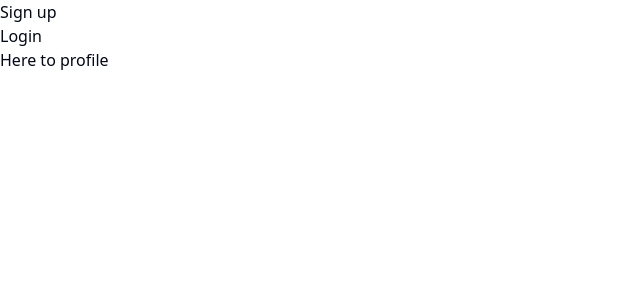
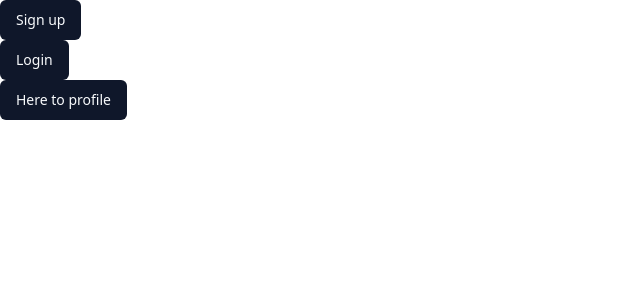
Before and after one commit to Charles-9/group1, a React (Vite) app: page / in a window 1280 px wide. Shown: the top 300 px of the page, without its empty margins (0-640 px from the left). Built offline with nearby package versions, Linux system fonts and the light colour scheme.

Commit message:
Welcome Screen Components
added buttons for welcome screen

```diff
--- a/src/HomeScreen.tsx
+++ b/src/HomeScreen.tsx
@@ -1,18 +1,21 @@
 import React from 'react';
 import { Link } from 'react-router-dom';
+import { Button } from "./components/ui/button"
 
 const HomeScreen: React.FC = () => {
     return (
         <>
             <Link to="/signup">
-                <button>Sign up</button>
+                <Button>Sign up</Button>
             </Link>
             <br />
 
             <Link to="/login">
-                <button>Login</button>
+                <Button>Login</Button>
             </Link>
-            <Link to="/profile"><h2>Here to profile</h2></Link>
+
+            <br />
+            <Button><Link to="/profile"><h2>Here to profile</h2></Link></Button>
         </>
     );
 };
```
